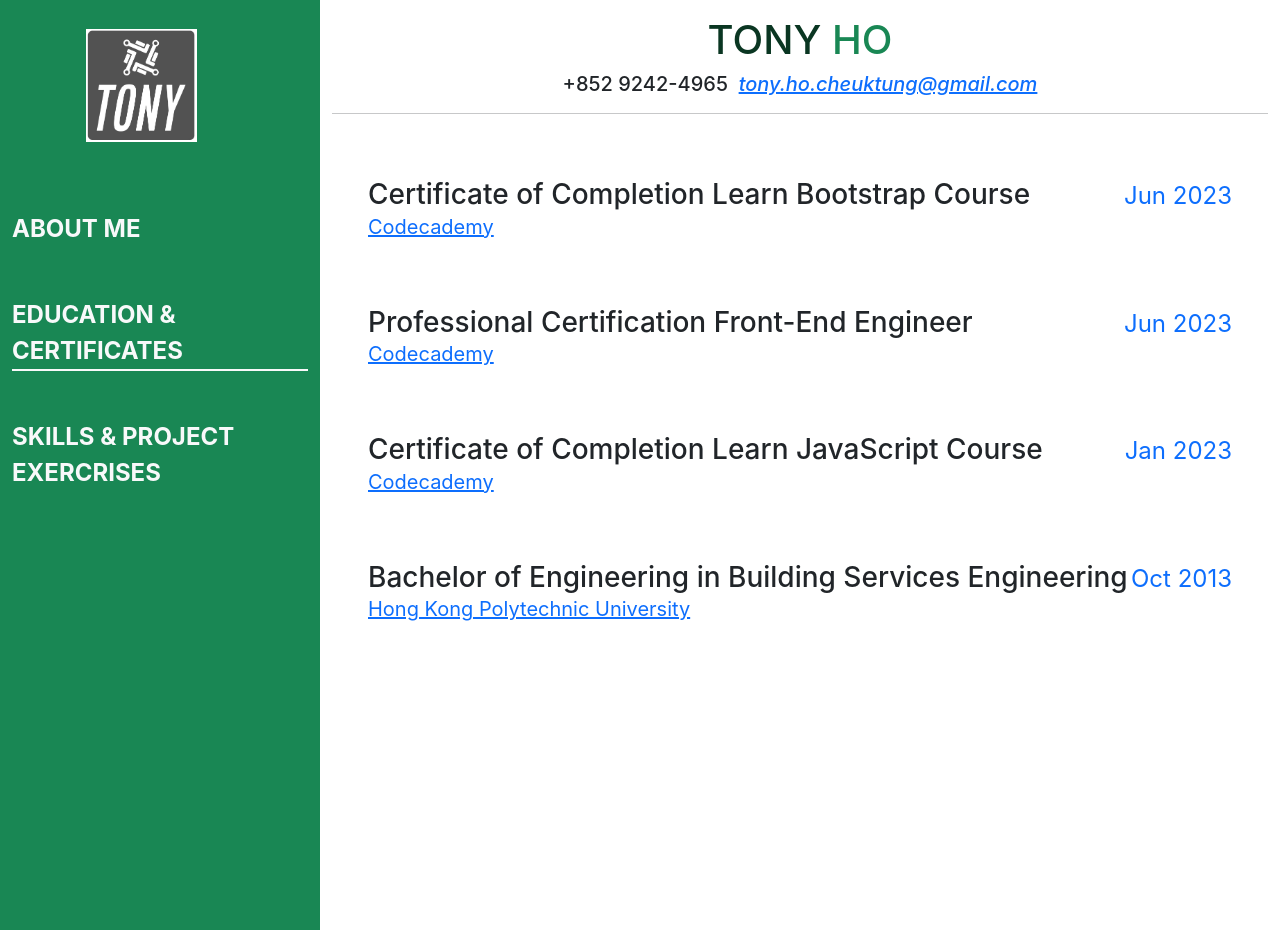
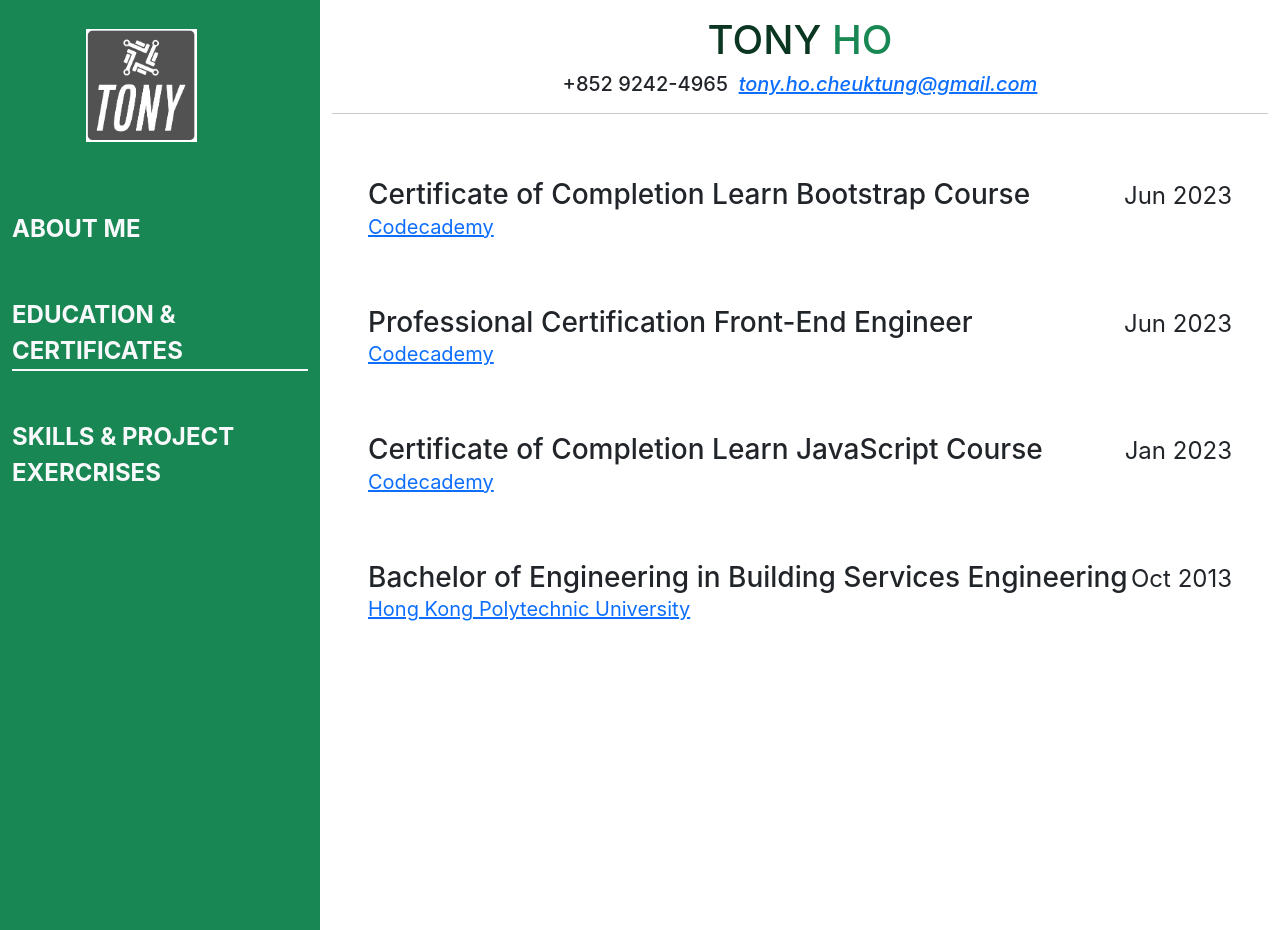
Before and after one commit to Tony-Tyrant/My-Portfolio, a React (Create React App) app: page /home in a window 1280 px wide. Both pictures are taken after a click on the item "EDUCATION & CERTIFICATES". Built offline with nearby package versions, Linux system fonts and the light colour scheme.

Commit message:
color change on education page

```diff
--- a/src/componenets/Education.js
+++ b/src/componenets/Education.js
@@ -34,7 +34,7 @@ export default function Education() {
                         alt='Certificate of the completion of a Bootstrap Course in Codecademy'
                         hidden={selected === 'bootstrap' ? false : true} />
                 </div>
-                <div class="flex-shrink-0"><span class="text-primary fs-4">Jun 2023</span></div>
+                <div class="flex-shrink-0"><span class="fs-4">Jun 2023</span></div>
             </div>
 
             <div className="d-flex flex-column flex-md-row justify-content-between mb-5">
@@ -58,7 +58,7 @@ export default function Education() {
                         alt='Certificate of the completion of a Front-End Engineer Course in Codecademy'
                         hidden={selected === 'frontend' ? false : true} />
                 </div>
-                <div class="flex-shrink-0"><span class="text-primary fs-4">Jun 2023</span></div>
+                <div class="flex-shrink-0"><span class="fs-4">Jun 2023</span></div>
             </div>
 
             <div className="d-flex flex-column flex-md-row justify-content-between mb-5">
@@ -82,7 +82,7 @@ export default function Education() {
                         alt='Certificate of the completion of a JavaScript Course in Codecademy'
                         hidden={selected === 'javascript' ? false : true} />
                 </div>
-                <div class="flex-shrink-0"><span class="text-primary fs-4">Jan 2023</span></div>
+                <div class="flex-shrink-0"><span class="fs-4">Jan 2023</span></div>
             </div>
 
             <div className="d-flex flex-column flex-md-row justify-content-between mb-5">
@@ -101,7 +101,7 @@ export default function Education() {
                         </a>
                     </div>
                 </div>
-                <div class="flex-shrink-0"><span class="text-primary fs-4">Oct 2013</span></div>
+                <div class="flex-shrink-0"><span class="fs-4">Oct 2013</span></div>
             </div>
         </section>
     );
```
